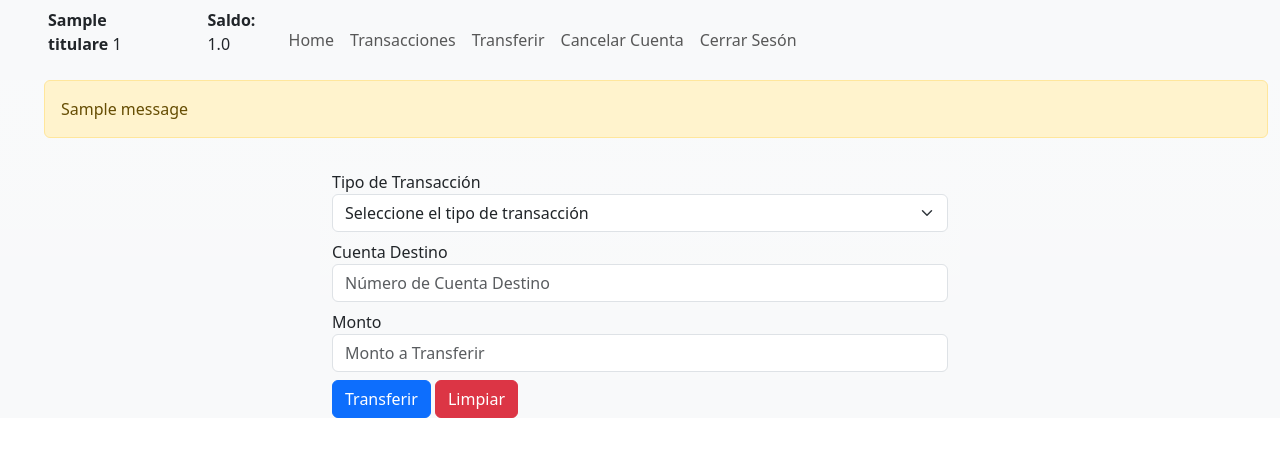
After one commit to JuanFelipeRestrepoBuitrago/Reto_2_Talento_B, a Django app: page /cuenta/1/transferir/ in a window 1280 px wide. The commit adds this page. Shown: the top 457 px of the page. Run offline with Django 4.2, Linux system fonts and the light colour scheme; tables that the repository leaves empty hold one stand-in row (values such as "Sample post"); one stand-in notice (Sample message) is shown; some libraries are stand-ins or nearby versions.

Commit message:
Adding Transfer Inteface
The interface, where an account can transfer money to another one was created and finished

```diff
--- a/Reto2/transacciones/models.py
+++ b/Reto2/transacciones/models.py
@@ -1,4 +1,5 @@
 from django.db import models
+import datetime
 
 
 # Create your models here.
@@ -22,7 +23,7 @@ class Cuentas(models.Model):
     numero_cuenta = models.BigAutoField(primary_key=True)
     password = models.CharField(max_length=50)
     tipo_cuenta = models.CharField(max_length=9)
-    saldo = models.FloatField()
+    saldo = models.FloatField(default=0)
     id_titular = models.ForeignKey('Titulares', models.DO_NOTHING, db_column='id_titular')
 
     def __str__(self):
@@ -50,7 +51,7 @@ class TipoTransaccion(models.Model):
 class Movimientos(models.Model):
     id_movimiento = models.AutoField(primary_key=True)
     valor = models.FloatField()
-    fecha_transaccion = models.DateTimeField()
+    fecha_transaccion = models.DateTimeField(default=datetime.datetime.now())
     numero_cuenta_salida = models.ForeignKey(Cuentas, models.DO_NOTHING, db_column='numero_cuenta_salida')
     numero_cuenta_entrada = models.ForeignKey(Cuentas, models.DO_NOTHING, db_column='numero_cuenta_entrada', related_name='movimientos_numero_cuenta_entrada_set', blank=True, null=True)
     id_tipo_transaccion = models.ForeignKey('TipoTransaccion', models.DO_NOTHING, db_column='id_tipo_transaccion')
--- a/Reto2/transacciones/templates/Account/Layout/base.html
+++ b/Reto2/transacciones/templates/Account/Layout/base.html
@@ -23,7 +23,7 @@
                         <a class="nav-link" href="{% url 'transfers' cuenta.numero_cuenta %}">Transacciones</a>
                     </li>
                     <li class="nav-item">
-                        <a class="nav-link" href="{% url 'account' cuenta.numero_cuenta %}">Transferir</a>
+                        <a class="nav-link" href="{% url 'transfer' cuenta.numero_cuenta %}">Transferir</a>
                     </li>
                     <li class="nav-item">
                         <a class="nav-link" href="{% url 'cancel_account' cuenta.numero_cuenta %}">Cancelar Cuenta</a>
--- /dev/null
+++ b/Reto2/transacciones/templates/Account/transaction.html
@@ -0,0 +1,43 @@
+{% extends 'Account/Layout/base.html' %}
+
+{% block content %}
+    <div class="container-fluid bg-light bg-gradient">
+
+        {% if messages %}
+            <ul class="messages">
+                {% for message in messages %}
+                    <div class="alert alert-warning" role="alert">
+                        {{ message }}
+                    </div>
+                {% endfor %}
+            </ul>
+        {% endif %}
+
+        <div class="row justify-content-center">
+            <div class="col-md-6 mt-2 bg-light bg-gradient">
+                <form method="POST">
+                    {% csrf_token %}
+                    <div class="form-group mt-2">
+                        <label for="tipo_transaccion">Tipo de Transacción</label>
+                        <select class="form-select" name="tipo_transaccion" id="tipo_transaccion" required>
+                            <option disabled selected value="">Seleccione el tipo de transacción</option>
+                            {% for tipo_transaccion in tipo_transacciones %}
+                                <option value="{{ tipo_transaccion.id_tipo_transaccion }}">{{ tipo_transaccion.nombre_transaccion }}</option>
+                            {% endfor %}
+                        </select>
+                    </div>
+                    <div class="form-group mt-2">
+                        <label for="numero_cuenta">Cuenta Destino</label>
+                        <input type="number" class="form-control" id="numero_cuenta" name="numero_cuenta" placeholder="Número de Cuenta Destino" required>
+                    </div>
+                    <div class="form-group mt-2">
+                        <label for="monto">Monto</label>
+                        <input type="number" step="any" class="form-control" id="monto" name="monto" placeholder="Monto a Transferir" required>
+                    </div>
+                    <button type="submit" class="btn btn-primary mt-2">Transferir</button>
+                    <button type="reset" class="btn btn-danger mt-2">Limpiar</button>
+                </form>
+            </div>
+        </div>
+    </div>
+{% endblock %}
--- a/Reto2/transacciones/urls.py
+++ b/Reto2/transacciones/urls.py
@@ -1,5 +1,5 @@
 from django.urls import path
-from .views import login, change_password, create_user, account, cancel, transfers
+from .views import login, change_password, create_user, account, cancel, transfers, transfer
 
 urlpatterns = [
     path('', login, name='login'),
@@ -8,4 +8,6 @@ urlpatterns = [
     path('cuenta/<int:account>', account, name='account'),
     path('cuenta/<int:account>/cancelar/', cancel, name='cancel_account'),
     path('cuenta/<int:account>/transferencias/', transfers, name='transfers'),
+    path('cuenta/<int:account>/transferir/', transfer, name='transfer'),
+
 ]
--- a/Reto2/transacciones/views.py
+++ b/Reto2/transacciones/views.py
@@ -1,5 +1,5 @@
 from django.shortcuts import render, redirect
-from .models import Titulares, Cuentas, Movimientos
+from .models import Titulares, Cuentas, Movimientos, TipoTransaccion
 from django.http import HttpResponse
 from django.contrib import messages
 from django.db import transaction, IntegrityError
@@ -141,6 +141,38 @@ def transfers(request, account):
     })
 
 
+def transfer(request, account):
+    cuenta = Cuentas.objects.get(numero_cuenta=account)
+    tipo_transacciones = TipoTransaccion.objects.all()
+    if request.method == 'GET':
+        return render(request, 'Account/transaction.html', {
+            'title': f'{cuenta.id_titular.nombres}',
+            'cuenta': cuenta,
+            'tipo_transacciones': tipo_transacciones,
+        })
+    else:
+        numero_cuenta_destino = request.POST.get('numero_cuenta')
+        monto = float(request.POST.get('monto'))
+        id_tipo_transaccion = int(request.POST.get('tipo_transaccion'))
+        try:
+            cuenta_destino = Cuentas.objects.get(numero_cuenta=numero_cuenta_destino)
+            if cuenta_destino == cuenta:
+                messages.error(request, 'No puedes transferir a la misma cuenta')
+                return redirect('transfer', account=account)
+            if cuenta.saldo < monto:
+                messages.error(request, 'Saldo insuficiente')
+                return redirect('transfer', account=account)
+            Movimientos.objects.create(numero_cuenta_entrada_id=cuenta_destino.numero_cuenta,
+                                       numero_cuenta_salida_id=cuenta.numero_cuenta,
+                                       valor=monto,
+                                       id_tipo_transaccion_id=id_tipo_transaccion)
+            messages.success(request, 'Transferencia realizada con éxito')
+            return redirect('account', account=account)
+        except Cuentas.DoesNotExist:
+            messages.error(request, 'La cuenta destino no existe')
+            return redirect('transfer', account=account)
+
+
 @transaction.atomic
 def cancel(request, account):
     cuenta = Cuentas.objects.select_for_update().get(numero_cuenta=account)
```
